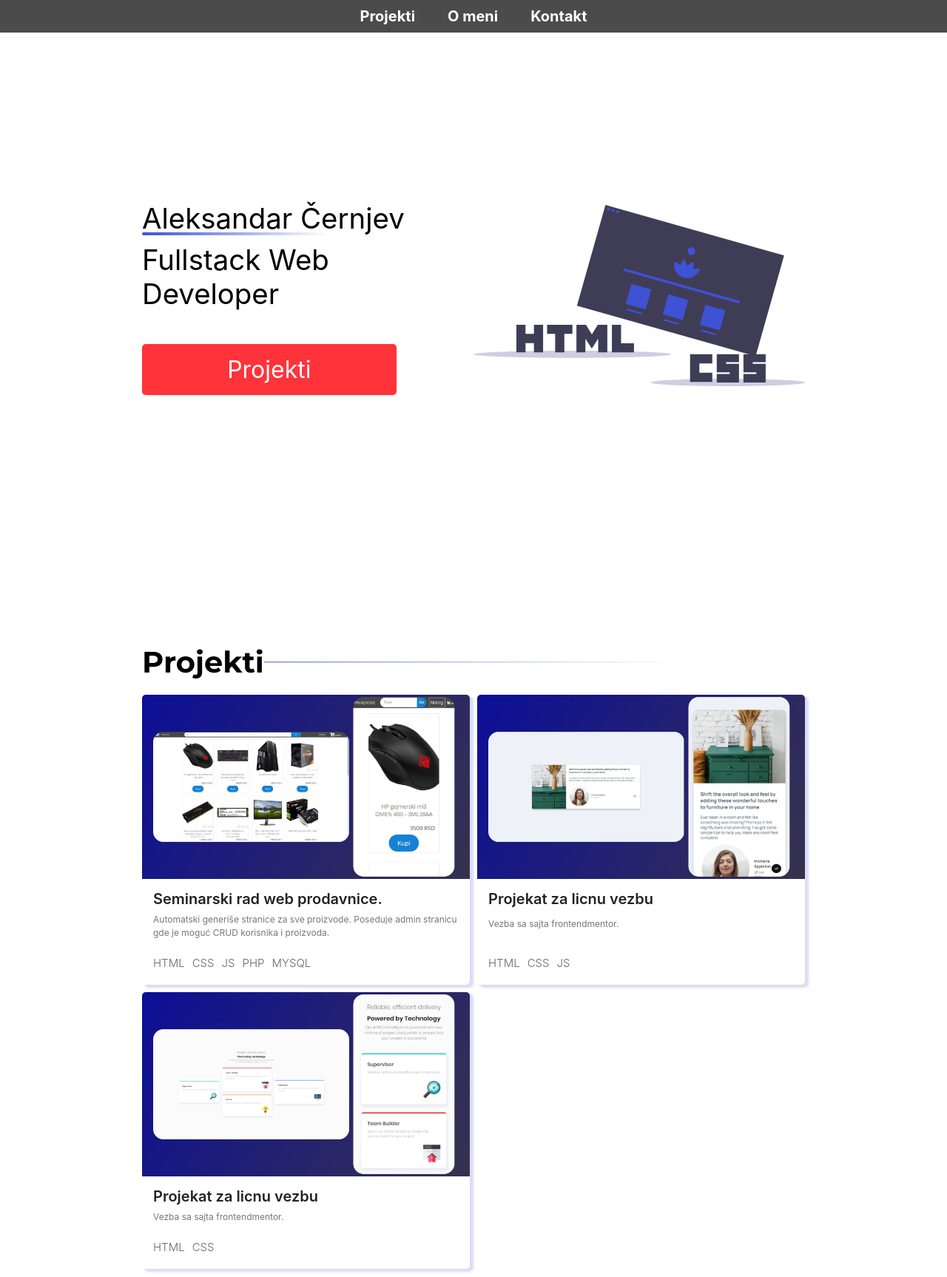
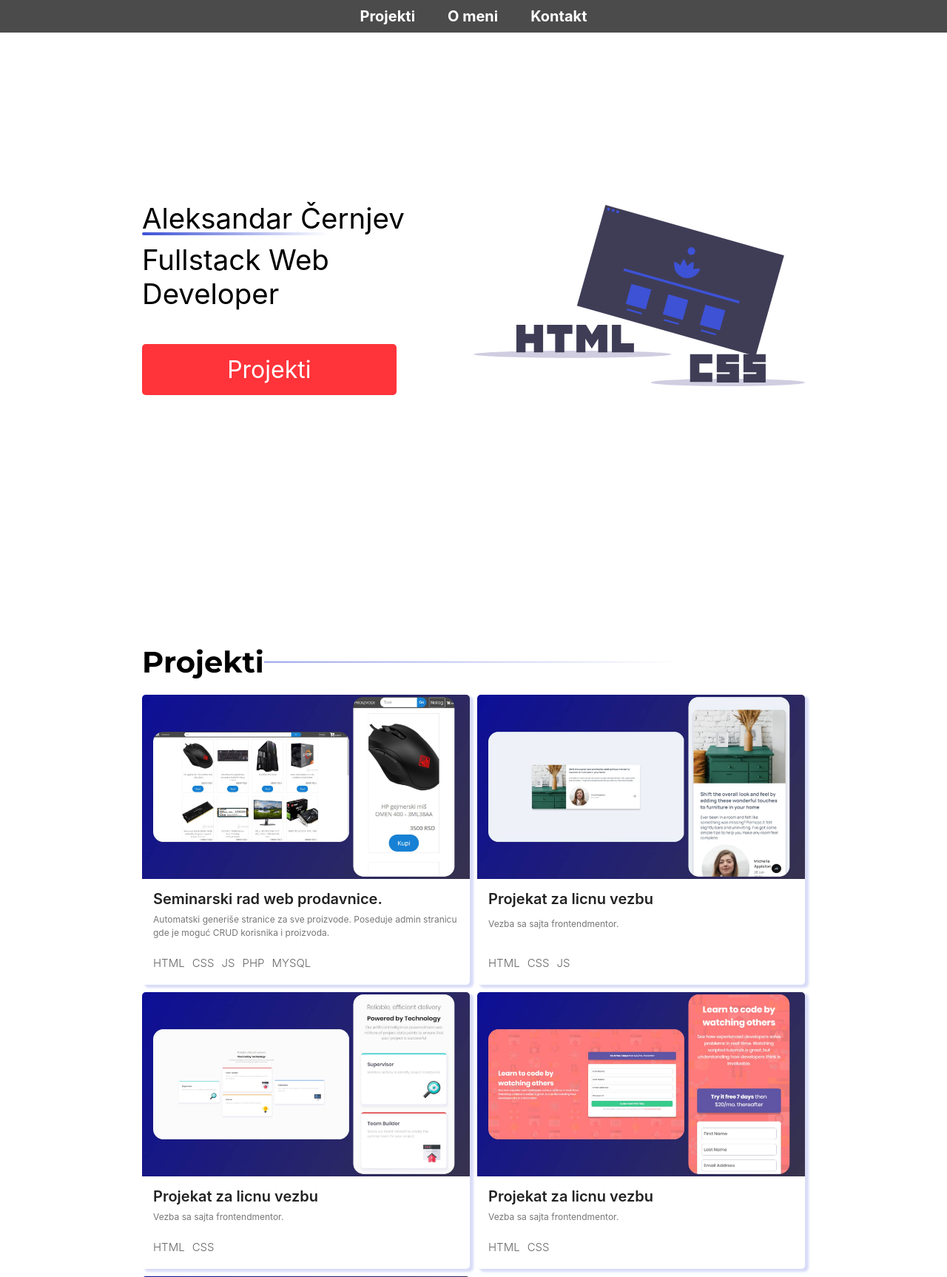
Before and after one commit to Aleksandarc/portfolio, a PHP site: page / in a window 1280 px wide. Shown: the top 1726 px of the page at 74% size. Run offline with PHP 8.4, Linux system fonts and the light colour scheme; some libraries are stand-ins or nearby versions.

Commit message:
Displaying new projects

```diff
--- a/css/style.css
+++ b/css/style.css
@@ -40,13 +40,18 @@
   left: 0;
 }
 
-.container {
-  scroll-behavior: smooth;
-  scroll-snap-type: y mandatory;
+body {
+  overflow-x: hidden;
 }
 
-body {
-  overflow-x: hidden;
+
+::-webkit-scrollbar {
+  width: 6px;
+  background-color: #F5F5F5;
+}
+
+::-webkit-scrollbar-thumb {
+  background-color: #3D52D5;
 }
 
 /* ------------- NAVBAR -------------*/
--- a/index.html
+++ b/index.html
@@ -95,6 +95,40 @@
             <li>CSS</li>
           </ul>
         </div>
+        <div class="projectCard">
+          <div class="cardTop">
+            <img src="./img/proj3show.jpg" alt="projekat2" class="projectImg">
+            <div class="projectCardLinks">
+              <a href="https://aleksandarc.github.io/smallProjects/3.IntroComponent/index.html"><i
+                  class="fas fa-external-link-alt"></i></a>
+              <a href="https://github.com/Aleksandarc/smallProjects/tree/master/3.IntroComponent" target="_blank"><i
+                  class="fab fa-github"></i></a>
+            </div>
+          </div>
+          <p class="projectInfoTitle">Projekat za licnu vezbu</p>
+          <p class="projectInfo">Vezba sa sajta frontendmentor.</p>
+          <ul class="projectLanguages">
+            <li>HTML</li>
+            <li>CSS</li>
+          </ul>
+        </div>
+        <div class="projectCard">
+          <div class="cardTop">
+            <img src="./img/proj4show.jpg" alt="projekat2" class="projectImg">
+            <div class="projectCardLinks">
+              <a href="https://aleksandarc.github.io/smallProjects/4.SinglePriceGrid/index.html"><i
+                  class="fas fa-external-link-alt"></i></a>
+              <a href="https://github.com/Aleksandarc/smallProjects/tree/master/4.SinglePriceGrid" target="_blank"><i
+                  class="fab fa-github"></i></a>
+            </div>
+          </div>
+          <p class="projectInfoTitle">Projekat za licnu vezbu</p>
+          <p class="projectInfo">Vezba sa sajta frontendmentor.</p>
+          <ul class="projectLanguages">
+            <li>HTML</li>
+            <li>CSS</li>
+          </ul>
+        </div>
 
       </div>
 
```
Also changed, not shown: img/proj3show.jpg (added), img/proj4show.jpg (added).
